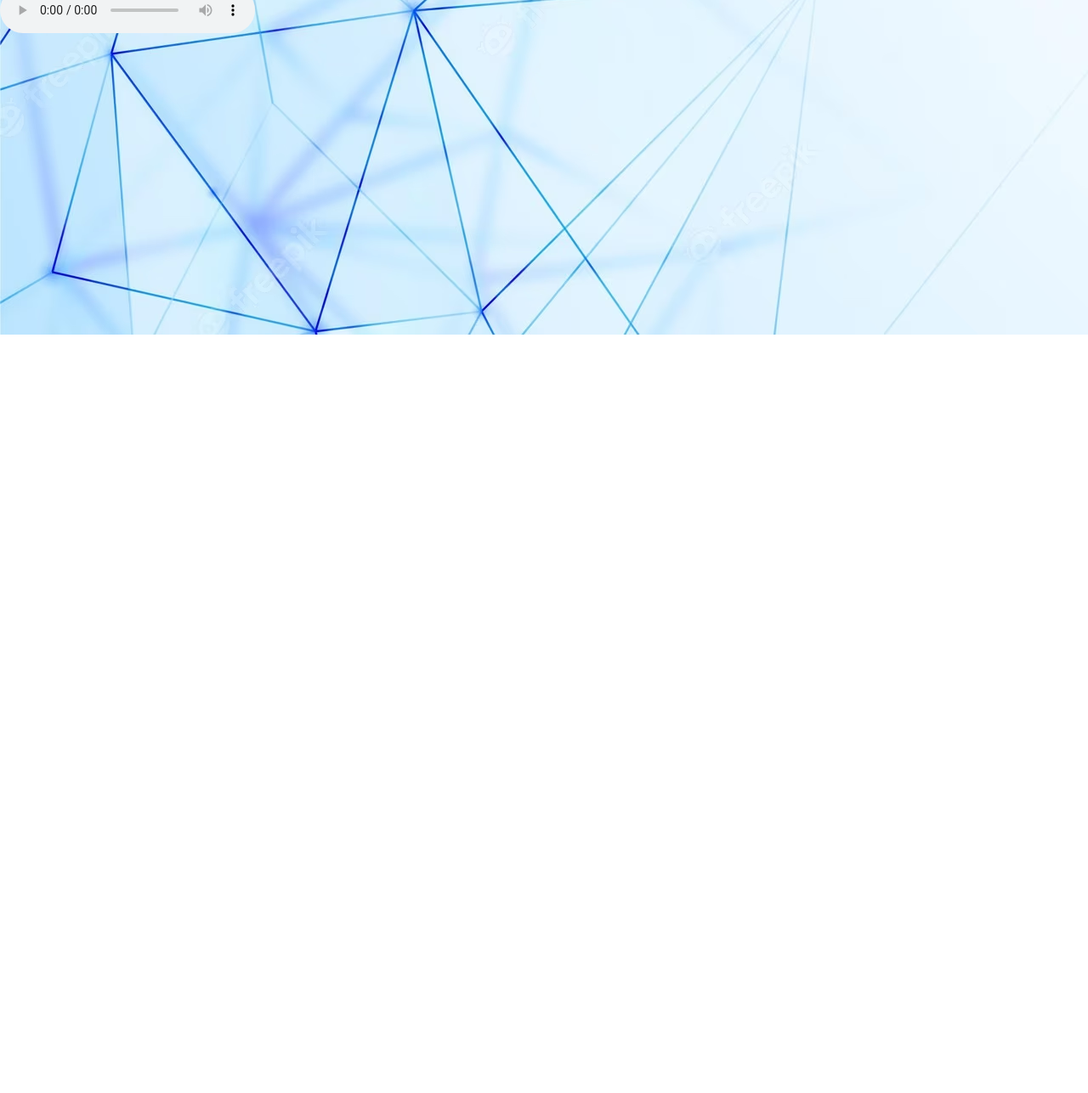
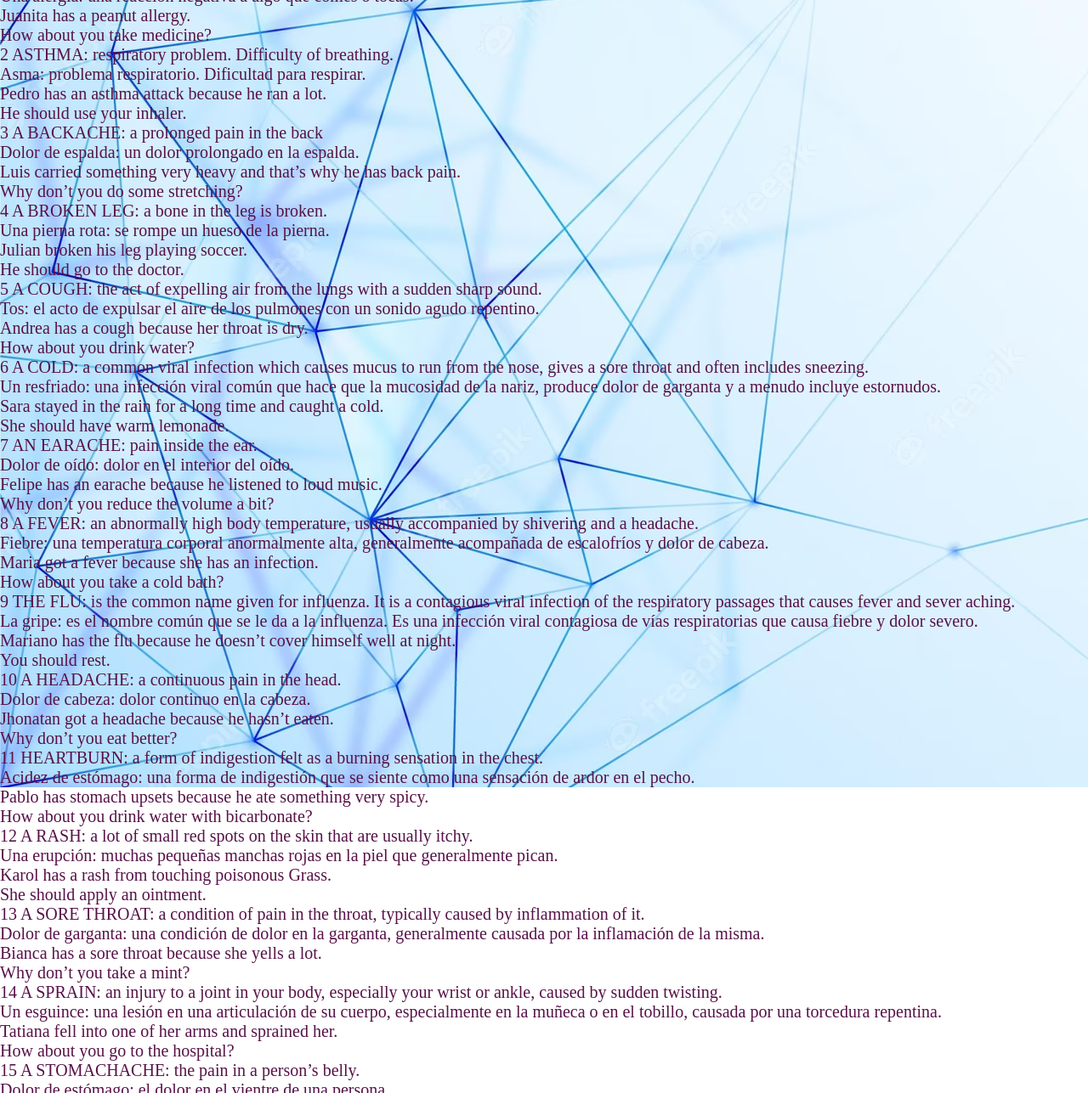
Before and after one commit to lauren0508/pagina8-4, a plain HTML site: page ingles2.html in a window 1280 px wide. Shown: the part 406-1693 px from the top of the page at 85% size. Before the commit the page ends 800 px from the top, so only its background shows below. Drawn offline with Linux system fonts and the light colour scheme.

Commit message:
Actualización del 24 de julio

```diff
--- a/estilos.css
+++ b/estilos.css
@@ -117,6 +117,28 @@
 
     font-size: 20px;
 
+    }
+
+    .textoingles{
+
+        text-align: justify;
+
+        color: rgb(87, 18, 72);
+
+        font-size: 20px;
 
 
-    }
+
+        }
+
+        .textosociales{
+
+            text-align: justify;
+
+            color: rgb(23, 24, 23);
+
+            font-size: 20px;
+
+
+
+            }
--- a/ingles2.html
+++ b/ingles2.html
@@ -233,7 +233,74 @@ EJEMPLO DE MENÚ DESPLEGABLE
 </div>
 
 <div class="img"></div>
-<div class="texto">Aqui va el texto</div>
+<div class="textoingles">
+    <p> VOCABULARIO DE SÍNTOMAS Y ENFERMEDADES.</p>
+
+   <p> 1 AN ALLERGY: a negative reaction to something you eat or touch.</p>
+   <p> Una alergia: una reacción negativa a algo que comes o tocas.</p>
+   <p> Juanita has a peanut allergy.</p>
+   <p> How about you take medicine? </p>
+   <p> 2 ASTHMA: respiratory problem. Difficulty of breathing.</p>
+   <p> Asma: problema respiratorio. Dificultad para respirar.</p>
+   <p> Pedro has an asthma attack because he ran a lot.</p>
+   <p> He should use your inhaler.</p>
+   <p> 3 A BACKACHE: a prolonged pain in the back </p>
+   <p> Dolor de espalda: un dolor prolongado en la espalda. </p>
+   <p> Luis carried something very heavy and that’s why he has back pain. </p>
+   <p> Why don’t you do some stretching?</p>
+   <p> 4 A BROKEN LEG: a bone in the leg is broken.</p>
+   <p> Una pierna rota: se rompe un hueso de la pierna.</p>
+   <p> Julian broken his leg playing soccer.</p>
+   <p> He should go to the doctor.</p>
+   <p> 5 A COUGH: the act of expelling air from the lungs with a sudden sharp sound.</p>
+   <p> Tos: el acto de expulsar el aire de los pulmones con un sonido agudo repentino.</p>
+   <p> Andrea has a cough because her throat is dry.</p>
+   <p> How about you drink water? </p>
+   <p> 6 A COLD: a common viral infection which causes mucus to run from the nose, gives a sore throat and often includes sneezing.</p>
+   <p> Un resfriado: una infección viral común que hace que la mucosidad de la nariz, produce dolor de garganta y a menudo incluye estornudos.</p>
+   <p> Sara stayed in the rain for a long time and caught a cold.</p>
+   <p> She should have warm lemonade.</p>
+   <p> 7 AN EARACHE: pain inside the ear.</p>
+   <p> Dolor de oído: dolor en el interior del oído.</p>
+   <p> Felipe has an earache because he listened to loud music.</p>
+   <p> Why don’t you reduce the volume a bit?</p>
+   <p> 8 A FEVER: an abnormally high body temperature, usually accompanied by shivering and a headache.</p>
+   <p> Fiebre: una temperatura corporal anormalmente alta, generalmente acompañada de escalofríos y dolor de cabeza.</p>
+   <p> Maria got a fever because she has an infection.</p>
+   <p> How about you take a cold bath?</p>
+   <p> 9 THE FLU: is the common name given for influenza. It is a contagious viral infection of the respiratory passages that causes fever and sever aching.</p>
+   <p> La gripe: es el nombre común que se le da a la influenza. Es una infección viral contagiosa de vías respiratorias que causa fiebre y dolor severo.</p>
+   <p> Mariano has the flu because he doesn’t cover himself well at night.</p>
+   <p> You should rest.</p>
+   <p> 10 A HEADACHE: a continuous pain in the head.</p>
+   <p> Dolor de cabeza: dolor continuo en la cabeza.</p>
+   <p> Jhonatan got a headache because he hasn’t eaten.</p>
+   <p> Why don’t you eat better?</p>
+   <p> 11 HEARTBURN: a form of indigestion felt as a burning sensation in the chest.</p>
+   <p> Acidez de estómago: una forma de indigestión que se siente como una sensación de ardor en el pecho.</p>
+   <p> Pablo has stomach upsets because he ate something very spicy.</p>
+   <p> How about you drink water with bicarbonate?</p>
+   <p> 12   A RASH: a lot of small red spots on the skin that are usually itchy.</p>
+   <p> Una erupción: muchas pequeñas manchas rojas en la piel que generalmente pican.</p>
+   <p> Karol has a rash from touching poisonous Grass.</p>
+   <p> She should apply an ointment. </p>
+   <p> 13 A SORE THROAT: a condition of pain in the throat, typically caused by inflammation of it.</p>
+   <p> Dolor de garganta: una condición de dolor en la garganta, generalmente causada por la inflamación de la misma.</p>
+   <p> Bianca has a sore throat because she yells a lot.</p>
+   <p> Why don’t you take a mint?</p>
+   <p> 14 A SPRAIN: an injury to a joint in your body, especially your wrist or ankle, caused by sudden twisting.</p>
+   <p> Un esguince: una lesión en una articulación de su cuerpo, especialmente en la muñeca o en el tobillo, causada por una torcedura repentina.</p>
+   <p> Tatiana fell into one of her arms and sprained her.</p>
+   <p> How about you go to the hospital?</p>
+   <p> 15 A STOMACHACHE: the pain in a person’s belly.</p>
+   <p> Dolor de estómago: el dolor en el vientre de una persona.</p>
+   <p> Camila ate a lot and gave her a stomachache.</p>
+   <p> She should drink lemon water.</p>
+   <p> 16 A TOOTHACHE: the pain in a tooth or teeth.</p>
+   <p> Dolor de muelas: el dolor en una muela o muelas.</p>
+   <p> Fabian has a toothache because he doesn’t brush well.</p>
+   <p> He should go to the dentist. </p>
+    </div>
 
 <audio src="audio ingles.mp4" controls autoplay loop></audio>
 
```
Also changed, not shown: sociales2.html (+12 -2 lines), tecnologia2.html (+1 -1 lines), mapasociales.png (added).
